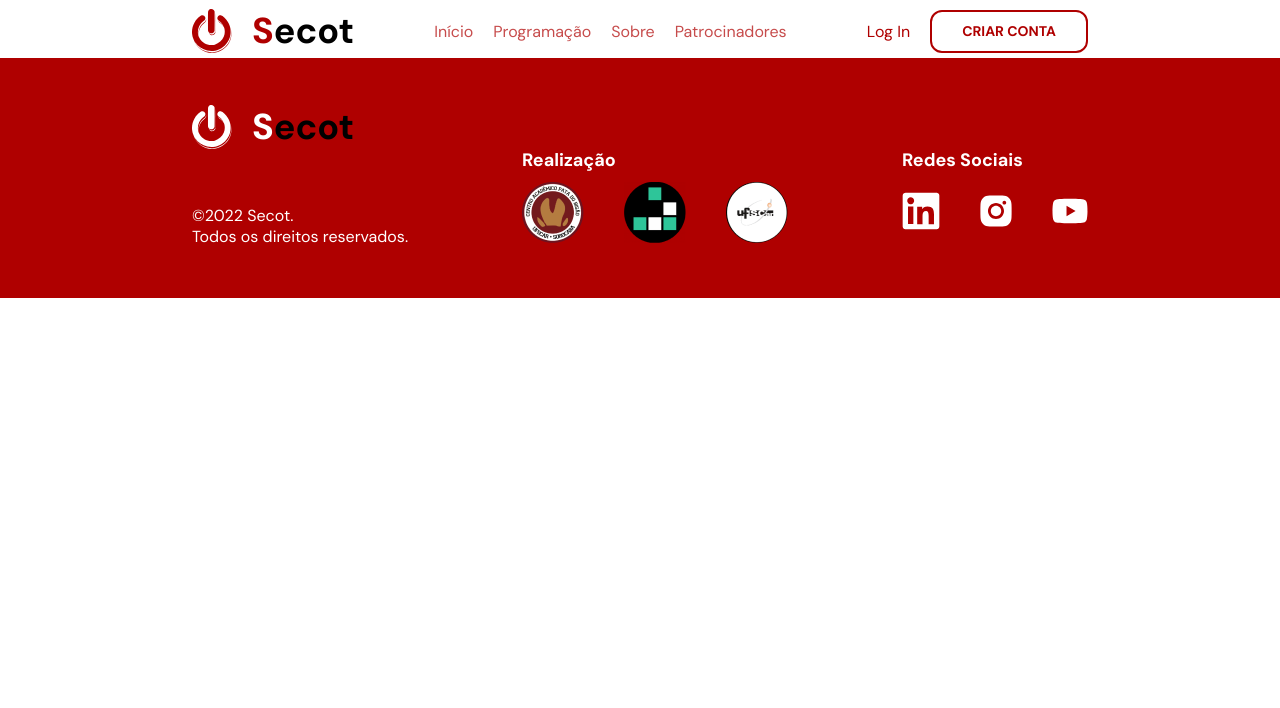
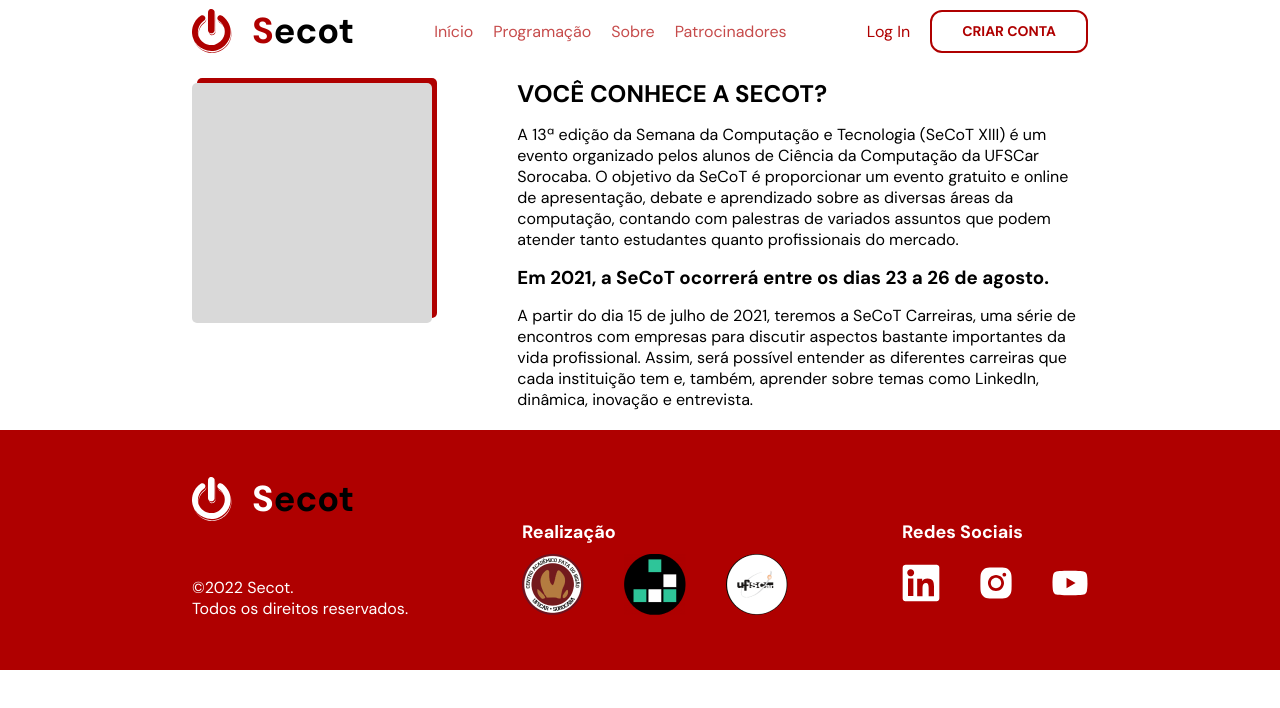
Before and after one commit to tkraide/front-secot, a React (Create React App) app: page / in a window 1280 px wide. Shown: the top 708 px of the page. Built offline with nearby package versions, Linux system fonts and the light colour scheme.

Commit message:
quem somos finalizado

```diff
--- a/src/App.js
+++ b/src/App.js
@@ -35,6 +35,22 @@ export default function App() {
             <a href="./" className="create-acc">CRIAR CONTA</a>
           </div>
         </header>
+      </div>
+
+      <div className="quem-somos-conteiner">
+        <div className="secot-quem-somos">
+          <div className="img-secot">
+          </div>
+
+          <div className="conteudo-quem-somos">
+          <h2>VOCÊ CONHECE A SECOT?</h2>
+          <p>A 13ª edição da Semana da Computação e Tecnologia (SeCoT XIII) é um evento organizado pelos alunos de Ciência da Computação da UFSCar Sorocaba. O objetivo da SeCoT é proporcionar um evento gratuito e online de apresentação, debate e aprendizado sobre as diversas áreas da computação, contando com palestras de variados assuntos que podem atender tanto estudantes quanto profissionais do mercado.</p>
+
+          <h3>Em 2021, a SeCoT ocorrerá entre os dias 23 a 26 de agosto.</h3>
+
+          <p>A partir do dia 15 de julho de 2021, teremos a SeCoT Carreiras, uma série de encontros com empresas para discutir aspectos bastante importantes da vida profissional. Assim, será possível entender as diferentes carreiras que cada instituição tem e, também, aprender sobre temas como LinkedIn, dinâmica, inovação e entrevista.</p>
+          </div>
+        </div>
       </div>
 
       <footer className="footer-bg">
--- a/src/styles.css
+++ b/src/styles.css
@@ -146,7 +146,7 @@ a {
   color: #ffffff;
 }
 
-.grid-2 h3, .grid-3 h3{
+.grid-2 h3, .grid-3 h3 {
   font-size: 18px;
 }
 
@@ -170,3 +170,35 @@ a {
   gap: 40px;
   align-items: center;
 }
+
+.quem-somos-conteiner {
+  margin: 0 auto;
+  max-width: 70vw;
+  margin-top: 20px;
+  margin-bottom: 20px;
+}
+
+.secot-quem-somos {
+  display: grid;
+  grid-template-columns: 1fr 2fr;
+  gap: 40px;
+}
+
+.img-secot {
+  padding: 60px;
+  border-radius: 5px;
+  background: #D9D9D9;
+  box-shadow: 5px -5px #AF0000;
+  max-width: 120px;
+  max-height: 120px;
+  margin-top: 5px;
+}
+
+.conteudo-quem-somos h2{
+  margin-bottom: 15px;
+}
+
+.conteudo-quem-somos h3{
+  margin-bottom: 15px;
+  margin-top: 15px;
+}
```
Also changed, not shown: 1 other file (tests, documents, lock files or other folders).
